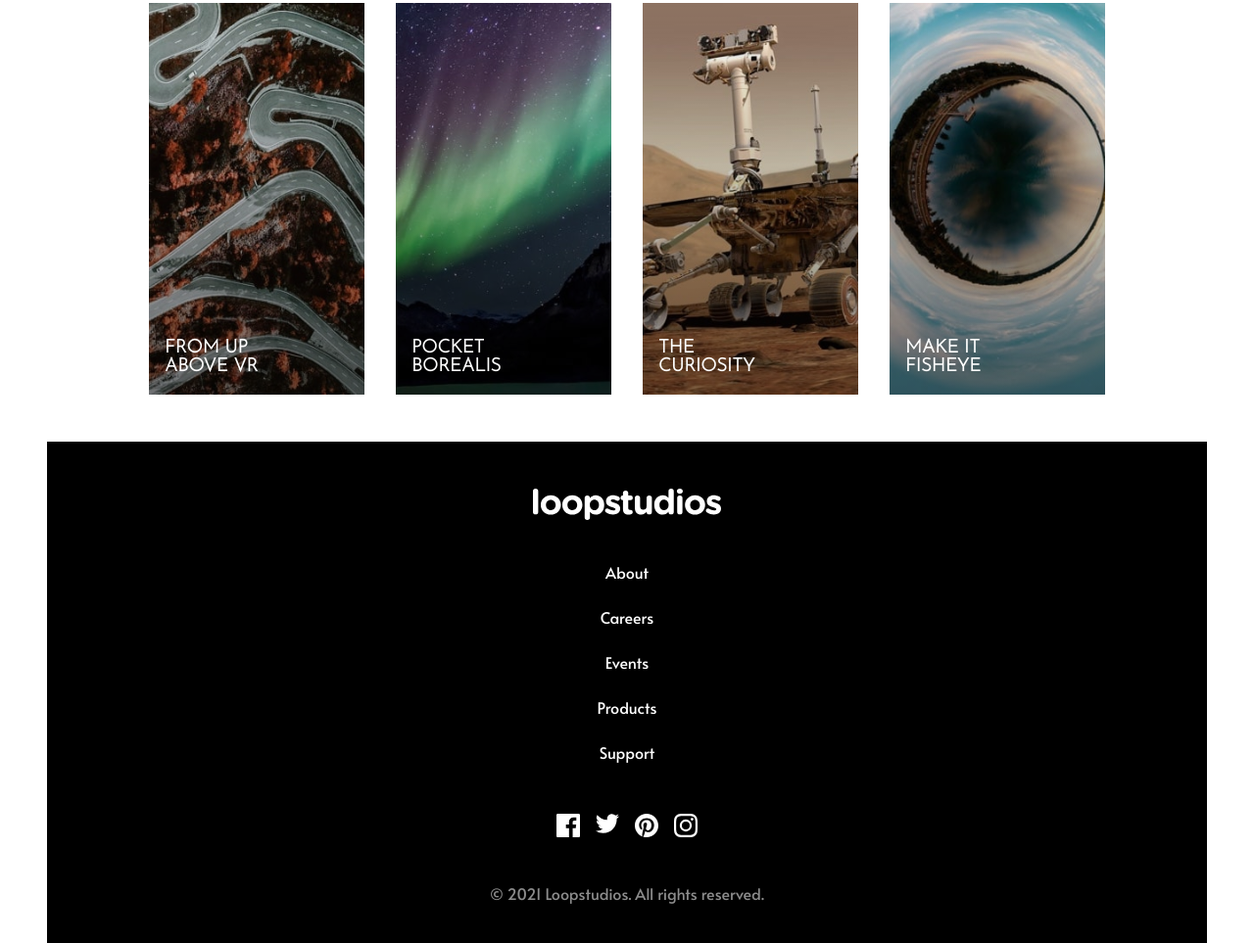
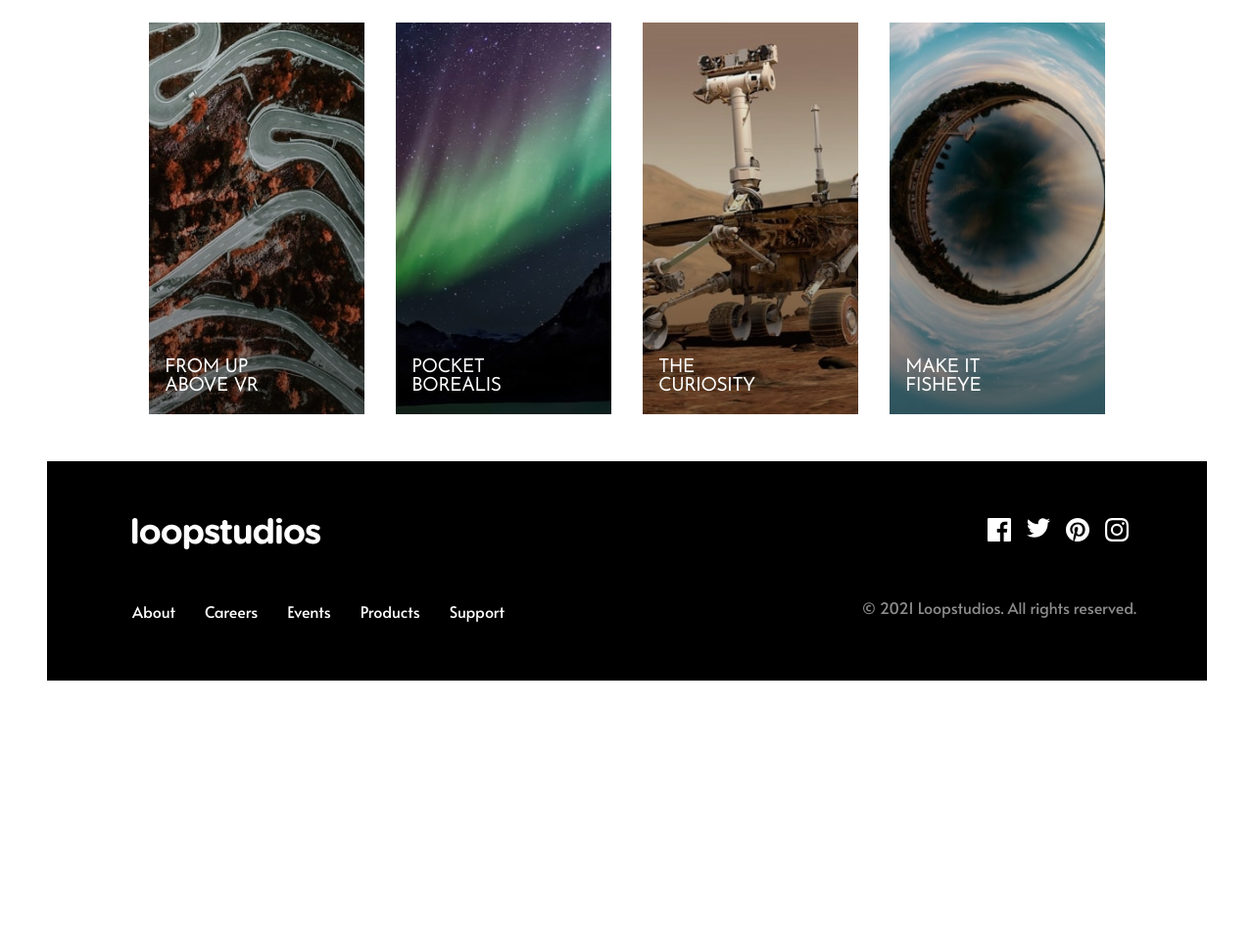
Before and after one commit to cssbubble/loopstudios, a plain HTML site: page index.html in a window 1280 px wide. Shown: the part 1834-2797 px from the top of the page at 98% size. After the commit the page ends 2529 px from the top, so only its background shows below. Drawn offline with nearby package versions, Linux system fonts and the light colour scheme.

Commit message:
footer updated

```diff
--- a/index.html
+++ b/index.html
@@ -118,6 +118,7 @@
 
     <footer>
         <div class="footer-container">
+            <div>
                 <img src="./images/logo.svg" alt="Loopstudios" class="logo">
                 <ul class="footerNav">
                     <li><a href="#" class="uline">About</a></li>
@@ -126,13 +127,18 @@
                     <li><a href="#" class="uline">Products</a></li>
                     <li><a href="#" class="uline">Support</a></li>
                 </ul>
-            <ul class="footerUl">
+            </div>
+
+            <div>
+                <ul class="footerIcons">
                     <li class="uline"><img src="./images/icon-facebook.svg" alt="facebook"></li>
                     <li class="uline"><img src="./images/icon-twitter.svg" alt="twitter"> </li>
                     <li class="uline"><img src="./images/icon-pinterest.svg" alt="pinterest"></li>
                     <li class="uline"><img src="./images/icon-instagram.svg" alt="instagram"></li>
                 </ul>
-            <p>© 2021 Loopstudios. All rights reserved.</p>
+                <p class="rights">© 2021 Loopstudios. All rights reserved.</p>
+            </div>
+
         </div>
     </footer>
 </body>
--- a/styles.css
+++ b/styles.css
@@ -135,6 +135,7 @@ h3 {
     background-size: contain;
     background-repeat: no-repeat;
     height: 100px;
+    cursor: pointer;
 }
 .card:hover {
     opacity: 50%;
@@ -209,15 +210,16 @@ a, a:hover, a:focus, a:active {
     display: inline-block;
     padding: 10px 15px;
 }
-.footerUl {
+.footerIcons {
     margin: 2rem auto;
     display: flex;
     justify-content: center;
     align-content: center;
     flex-wrap: wrap;
 }
-.footerUl > li {
+.footerIcons > li {
     padding: 10px 8px;
+    cursor: pointer;
 }
 .uline:hover {
     background-image: linear-gradient(white, white);
@@ -374,4 +376,29 @@ a, a:hover, a:focus, a:active {
     #mobile-nav {
         display: none;
     }
+    .footer-container {
+        display: grid;
+        grid-template-columns: repeat(2, minmax(0, 1fr));
+    }
+    .footerNav{
+        display: flex;
+        flex-direction: row;
+    }
+    .footerIcons{
+        margin-top: 0;
+        justify-content: right;
+    }
+    .logo{
+        padding: 10px 15px;
+    }
+    .footer-container :first-child{
+        text-align: left;
+    }
+    .footer-container :last-child{
+        text-align: right;
+    }
+    .rights{
+        margin-top: 1.75rem;
+        padding-top: 10px;
+    }
 }
```
Lines whose indentation alone changed are shown as unchanged.
